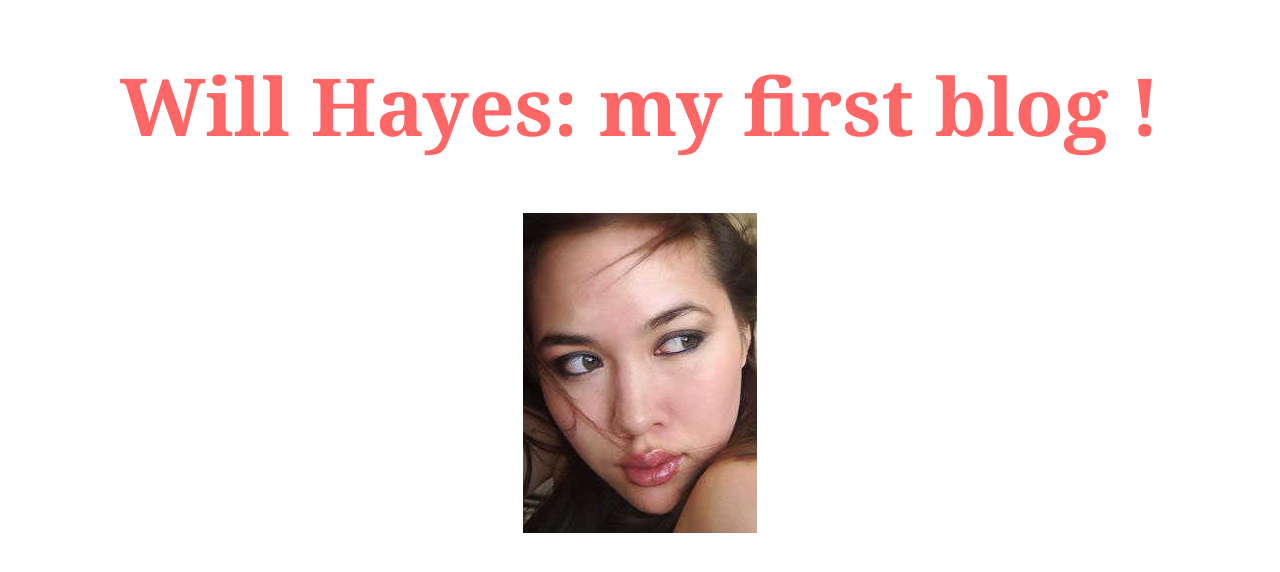
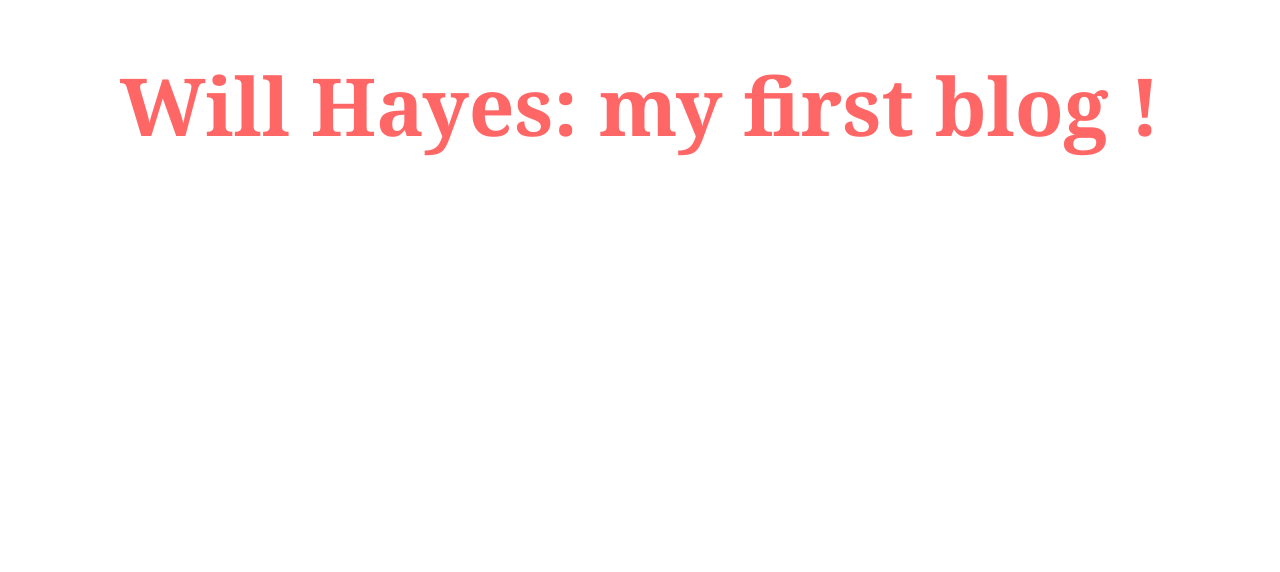
Before and after one commit to imwillhayes/imwillhayes.github.io, a plain HTML site: page index.html in a window 1280 px wide. Drawn offline with Linux system fonts and the light colour scheme.

Commit message:
Update index.html

```diff
--- a/index.html
+++ b/index.html
@@ -7,6 +7,6 @@
 </head>
 <body>
 	<h1 style="text-align:center;color:rgba(255,0,0,.6)">Will Hayes: my first blog !</h1>
-	<img src="images/1.jpg" style="display:block;margin:50px auto">
+	<!--<img src="images/1.jpg" style="display:block;margin:50px auto">-->
 </body>
 </html>
```
